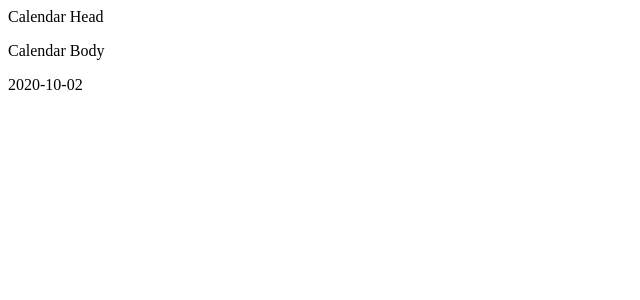
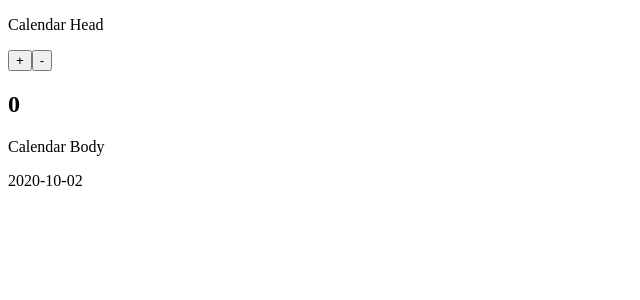
Before and after one commit to 97e57e/My-Financial-Ledger, a React (Create React App) app in the folder mfl-client/: page / in a window 1280 px wide. Shown: the top 300 px of the page, without its empty margins (0-640 px from the left). Built offline with nearby package versions, Linux system fonts and the light colour scheme.

Commit message:
feat - apply counter example

```diff
--- a/mfl-client/src/App.js
+++ b/mfl-client/src/App.js
@@ -1,10 +1,11 @@
 import React from "react";
-import Calendar from "./components/calendar";
+
+import CalendarContainer from "./container/CalendarContainer";
 
 function App() {
   return (
     <div className="App">
-      <Calendar />
+      <CalendarContainer />
     </div>
   );
 }
--- a/mfl-client/src/components/calendar.js
+++ b/mfl-client/src/components/calendar.js
@@ -1,7 +1,14 @@
 import React from "react";
 
 function CalendarHead(props) {
-  return <div className="CalendarHead">Calendar Head</div>;
+  return (
+    <div className="CalendarHead">
+      <p>Calendar Head</p>
+      <button onClick={props.onIncrement}>+</button>
+      <button onClick={props.onDecrement}>-</button>
+      <h2>{props.value}</h2>
+    </div>
+  );
 }
 
 function CalendarBody(props) {
@@ -16,7 +23,11 @@ function CalendarBody(props) {
 function Calendar(props) {
   return (
     <div className="CalendarContainer">
-      <CalendarHead date={"2020-10-02"} />
+      <CalendarHead
+        value={props.value}
+        onIncrement={props.onIncrement}
+        onDecrement={props.onDecrement}
+      />
       <CalendarBody date={"2020-10-02"} />
     </div>
   );
--- /dev/null
+++ b/mfl-client/src/container/CalendarContainer.js
@@ -0,0 +1,33 @@
+import React, { Component } from "react";
+import { connect } from "react-redux";
+import Calendar from "../components/calendar";
+import { increment, decrement } from "../modules/counter";
+
+class CalendarContainer extends Component {
+  handleIncrement = () => {
+    this.props.increment();
+  };
+
+  handleDecrement = () => {
+    this.props.decrement();
+  };
+
+  render() {
+    const { number } = this.props;
+    return (
+      <Calendar
+        value={number}
+        onIncrement={this.handleIncrement}
+        onDecrement={this.handleDecrement}
+      />
+    );
+  }
+}
+
+const mapStateToProps = ({ counter }) => ({
+  number: counter.number,
+});
+
+const mapDispatchToProps = { increment, decrement };
+
+export default connect(mapStateToProps, mapDispatchToProps)(CalendarContainer);
--- a/mfl-client/src/index.js
+++ b/mfl-client/src/index.js
@@ -1,10 +1,18 @@
 import React from "react";
 import ReactDOM from "react-dom";
 import App from "./App";
+import { createStore } from "redux";
+import { Provider } from "react-redux";
+import rootReducer from "./modules";
+import { composeWithDevTools } from "redux-devtools-extension";
+
+const store = createStore(rootReducer, composeWithDevTools());
 
 ReactDOM.render(
-  <React.StrictMode>
-    <App />
-  </React.StrictMode>,
+  <Provider store={store}>
+    <React.StrictMode>
+      <App />
+    </React.StrictMode>
+  </Provider>,
   document.getElementById("root")
 );
--- /dev/null
+++ b/mfl-client/src/modules/counter.js
@@ -0,0 +1,28 @@
+const INCREMENT = "counter/INCREMENT";
+const DECREMENT = "counter/DECREMENT";
+
+//ACTIONS
+export const increment = () => ({ type: INCREMENT });
+export const decrement = () => ({ type: DECREMENT });
+
+//Reducer
+const initialState = {
+  number: 0,
+};
+
+function counter(state = initialState, action) {
+  switch (action.type) {
+    case INCREMENT:
+      return {
+        number: state.number + 1,
+      };
+    case DECREMENT:
+      return {
+        number: state.number - 1,
+      };
+    default:
+      return state;
+  }
+}
+
+export default counter;
--- /dev/null
+++ b/mfl-client/src/modules/index.js
@@ -0,0 +1,8 @@
+import { combineReducers } from "redux";
+import counter from "./counter";
+
+const rootReducer = combineReducers({
+  counter,
+});
+
+export default rootReducer;
```
